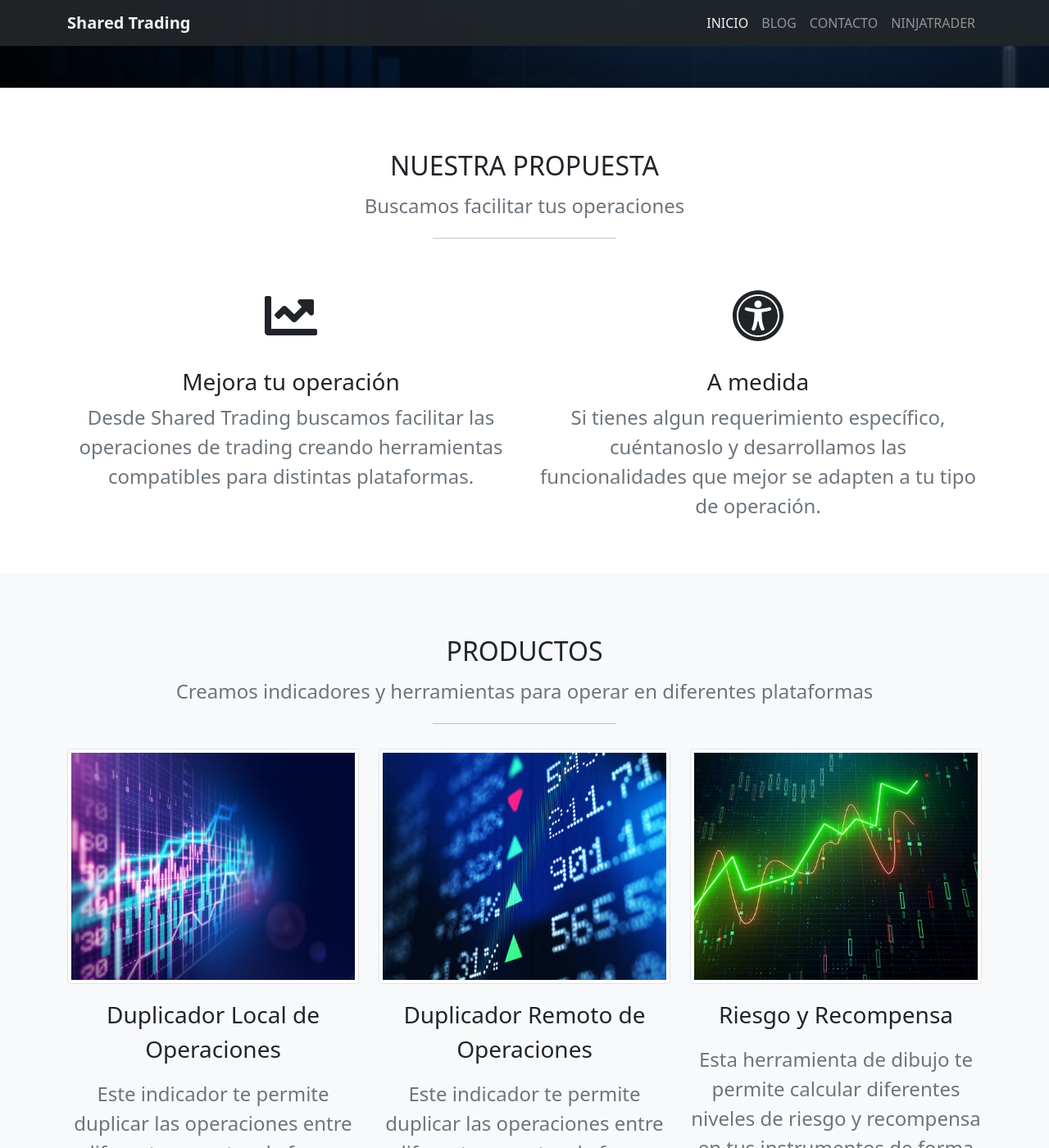
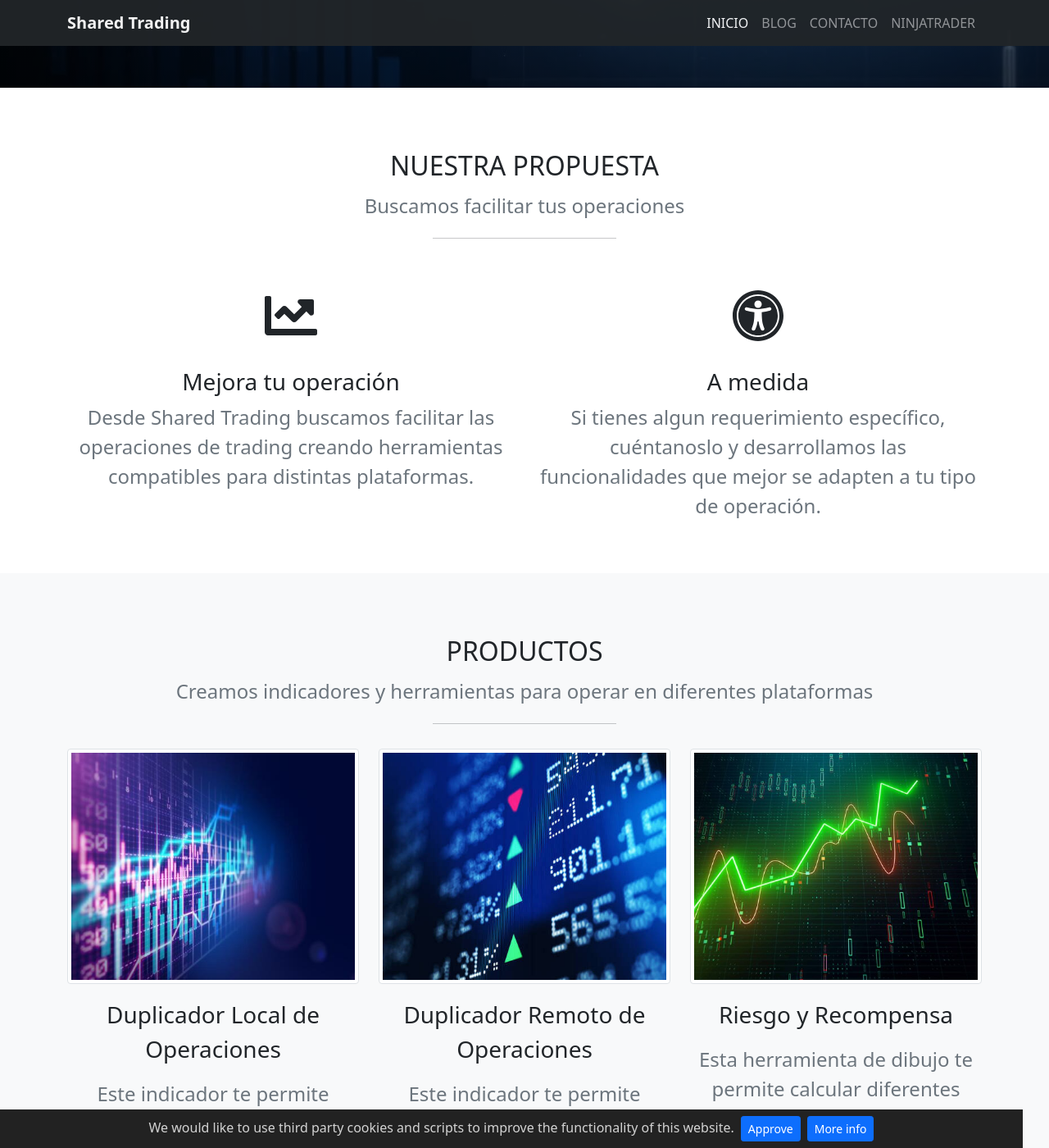
Before and after one commit to thesharedtrading/thesharedtrading.github.io, a Jekyll site: the page built from index.md, in a window 1280 px wide and 1400 px high, scrolled down 593 px. Shown: the whole window at 82% size. Built offline with Jekyll 4.4.1, drawn with Linux system fonts in a browser that asks for light colours; some of the changed lines change nothing that is shown.

Commit message:
adding cookies and favicon

```diff
--- /dev/null
+++ b/_includes/cookie-consent.html
@@ -0,0 +1,55 @@
+<style>
+    #cookie-notice {padding: 0.5rem 1rem; display: none; text-align: center; position: fixed; bottom: 0; width: calc(100% - 2rem); background: #222; color: rgba(255,255,255,0.8);}
+    #cookie-notice a {display: inline-block; cursor: pointer; margin-left: 0.5rem;}
+    @media (max-width: 767px) {
+        #cookie-notice span {display: block; padding-top: 3px; margin-bottom: 1rem;}
+        #cookie-notice a {position: relative; bottom: 4px;}
+    }
+</style>
+<div id="cookie-notice"><span>We would like to use third party cookies and scripts to improve the functionality of this website.</span><a id="cookie-notice-accept" class="btn btn-primary btn-sm">Approve</a><a href="/privacy" class="btn btn-primary btn-sm">More info</a></div>
+<script>
+    function createCookie(name,value,days) {
+        var expires = "";
+        if (days) {
+            var date = new Date();
+            date.setTime(date.getTime() + (days*24*60*60*1000));
+            expires = "; expires=" + date.toUTCString();
+        }
+        document.cookie = name + "=" + value + expires + "; path=/";
+    }
+    function readCookie(name) {
+        var nameEQ = name + "=";
+        var ca = document.cookie.split(';');
+        for(var i=0;i < ca.length;i++) {
+            var c = ca[i];
+            while (c.charAt(0)==' ') c = c.substring(1,c.length);
+            if (c.indexOf(nameEQ) == 0) return c.substring(nameEQ.length,c.length);
+        }
+        return null;
+    }
+    function eraseCookie(name) {
+        createCookie(name,"",-1);
+    }
+
+    if(readCookie('cookie-notice-dismissed')=='true') {
+        var _gaq = _gaq || [];
+        _gaq.push(['_setAccount', '{{ site.google_analytics }}']);
+        _gaq.push(['_gat._forceSSL']);
+        _gaq.push(['_gat._anonymizeIp']);
+        _gaq.push(['_trackPageview']);
+        (function() {
+            var ga = document.createElement('script'); ga.type = 'text/javascript'; ga.async = true;
+            ga.src = ('https:' == document.location.protocol ? 'https://ssl' : 'http://www') + '.google-analytics.com/ga.js';
+            var s = document.getElementsByTagName('script')[0]; s.parentNode.insertBefore(ga, s);
+        })();
+                window.$crisp=[];window.CRISP_WEBSITE_ID="08f726ab-0303-4a41-9563-b9a32526b8ea";(function(){d=document;s=d.createElement("script");s.src="https://client.crisp.chat/l.js";s.async=1;d.getElementsByTagName("head")[0].appendChild(s);})();
+    } else {
+        document.getElementById('cookie-notice').style.display = 'block';
+    }
+    document.getElementById('cookie-notice-accept').addEventListener("click",function() {
+        createCookie('cookie-notice-dismissed','true',31);
+        document.getElementById('cookie-notice').style.display = 'none';
+        location.reload();
+    });
+
+</script>
--- a/_layouts/default.html
+++ b/_layouts/default.html
@@ -6,5 +6,6 @@
     {{ content }}
     {%- include footer.html -%}
     {%- include scripts.html -%}
+    {%- include cookie-consent.html -%}
   </body>
 </html>
```
Also changed, not shown: assets/img/logo.png (added), favicon.ico (added).
